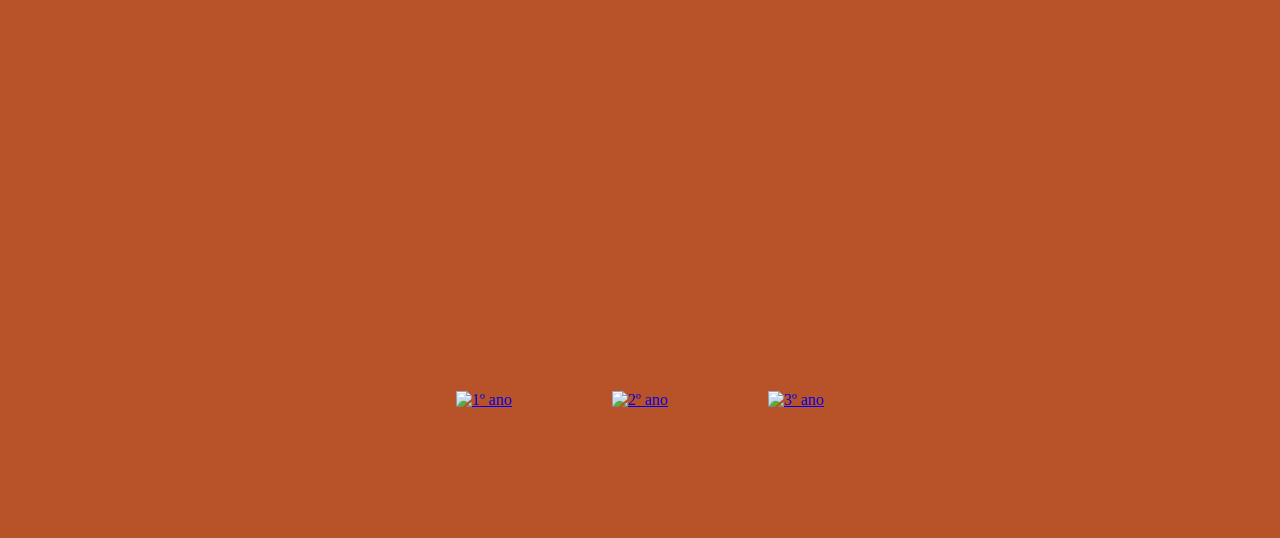
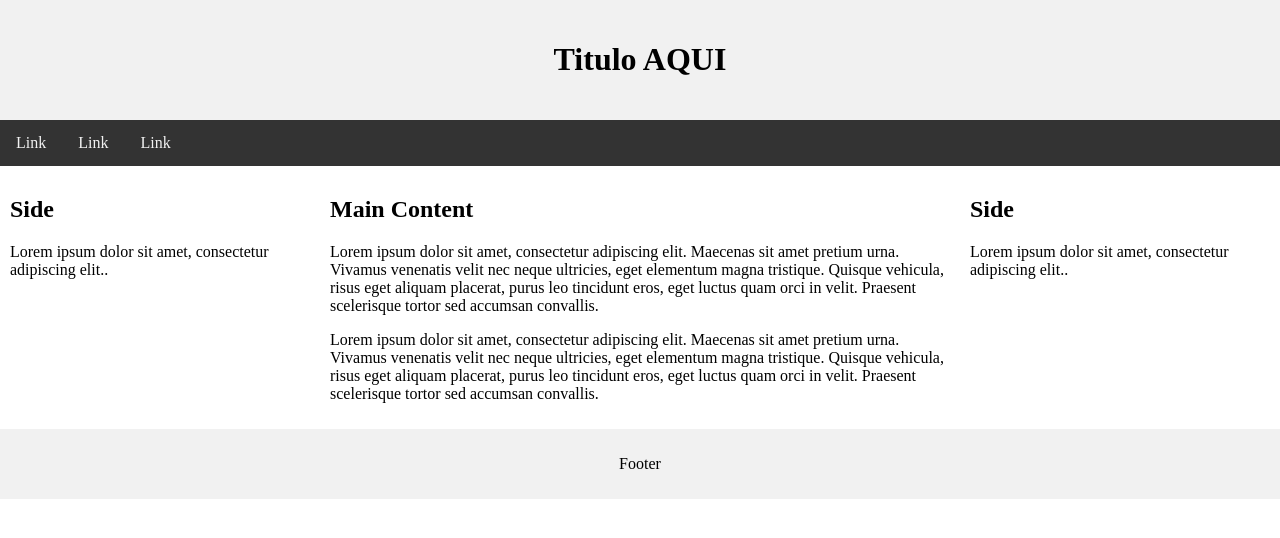
Before and after one commit to alicemdias/Site-Historia, a plain HTML site: page ensinoMedio/1ºano/1ºano.html in a window 1280 px wide. Drawn offline with Linux system fonts and the light colour scheme.

Commit message:
More Pages

```diff
--- a/ensinoMedio/1ºano/1ºano.html
+++ b/ensinoMedio/1ºano/1ºano.html
@@ -9,28 +9,40 @@
         <!-- viewport will have the devices width and start ata scale 1.0 (withou zoom)-->
         <title>1º ano</title>
 
-        <link rel="stylesheet" href="/ensinoMedio/stylesEnsinoMedio.css">
+        <link rel="stylesheet" href="/ensinoMedio/1ºano/styles1ºano.css">
 
         <body>
-            <div class="centered">
-                <section>
-                    <p class="first">
-                        <a target="_blank"
-                        href="/ensinoMedio/1ºano/1ºano.html">
-                        <img src="/" width="300" height="300" alt="1º ano"></a>
-                    </p>
-                    <p class="second">
-                        <a target="_blank"
-                        href="/ensinoMedio/2ºano/2ºano.html">
-                        <img src="/" width="300" height="300" alt="2º ano"></a>
-                    </p>
-                    <p class="third">
-                        <a target="_blank"
-                        href="/ensinoMedio/3ºano/3ºano.html">
-                        <img src="/" width="300" height="300" alt="3º ano"></a>
-                    </p>
-                </section>
+            <div class="header">
+                <h1>Titulo AQUI</h1>
             </div>
+
+              <div class="topnav">
+                <a href="#">Link</a>
+                <a href="#">Link</a>
+                <a href="#">Link</a>
+              </div>
+
+              <div class="row">
+                <div class="column side">
+                  <h2>Side</h2>
+                  <p>Lorem ipsum dolor sit amet, consectetur adipiscing elit..</p>
+                </div>
+
+                <div class="column middle">
+                  <h2>Main Content</h2>
+                  <p>Lorem ipsum dolor sit amet, consectetur adipiscing elit. Maecenas sit amet pretium urna. Vivamus venenatis velit nec neque ultricies, eget elementum magna tristique. Quisque vehicula, risus eget aliquam placerat, purus leo tincidunt eros, eget luctus quam orci in velit. Praesent scelerisque tortor sed accumsan convallis.</p>
+                  <p>Lorem ipsum dolor sit amet, consectetur adipiscing elit. Maecenas sit amet pretium urna. Vivamus venenatis velit nec neque ultricies, eget elementum magna tristique. Quisque vehicula, risus eget aliquam placerat, purus leo tincidunt eros, eget luctus quam orci in velit. Praesent scelerisque tortor sed accumsan convallis.</p>
+                </div>
+
+                <div class="column side">
+                  <h2>Side</h2>
+                  <p>Lorem ipsum dolor sit amet, consectetur adipiscing elit..</p>
+                </div>
+              </div>
+
+              <div class="footer">
+                <p>Footer</p>
+              </div>
         </body>
     </head>
 </html>
--- a/ensinoMedio/1ºano/styles1ºano.css
+++ b/ensinoMedio/1ºano/styles1ºano.css
@@ -0,0 +1,73 @@
+* {
+    box-sizing: border-box;
+  }
+
+  body {
+    margin: 0;
+  }
+
+  /* Style the header */
+  .header {
+    background-color: #f1f1f1;
+    padding: 20px;
+    text-align: center;
+  }
+
+  /* Style the top navigation bar */
+  .topnav {
+    overflow: hidden;
+    background-color: #333;
+  }
+
+  /* Style the topnav links */
+  .topnav a {
+    float: left;
+    display: block;
+    color: #f2f2f2;
+    text-align: center;
+    padding: 14px 16px;
+    text-decoration: none;
+  }
+
+  /* Change color on hover */
+  .topnav a:hover {
+    background-color: #ddd;
+    color: black;
+  }
+
+  /* Create three unequal columns that floats next to each other */
+  .column {
+    float: left;
+    padding: 10px;
+  }
+
+  /* Left and right column */
+  .column.side {
+    width: 25%;
+  }
+
+  /* Middle column */
+  .column.middle {
+    width: 50%;
+  }
+
+  /* Clear floats after the columns */
+  .row:after {
+    content: "";
+    display: table;
+    clear: both;
+  }
+
+  /* Responsive layout - makes the three columns stack on top of each other instead of next to each other */
+  @media screen and (max-width: 600px) {
+    .column.side, .column.middle {
+      width: 100%;
+    }
+  }
+
+  /* Style the footer */
+  .footer {
+    background-color: #f1f1f1;
+    padding: 10px;
+    text-align: center;
+  }
--- a/main/stylesmain.css
+++ b/main/stylesmain.css
@@ -19,7 +19,7 @@ section{
 
 .centered {
     position: fixed;
-    top: 50%;
+    top: calc(50% - 30px);
     left: 50%;
     transform: translate(-50%, -50%);
 }
@@ -50,3 +50,18 @@ section p:hover{
         opacity: 1;
     }
 }
+
+footer {
+    background-color: #532b16;
+    text-align: center;
+    color: rgb(126, 85, 47);
+    padding: 10px;
+    position: absolute;
+    bottom: 0px;
+    width: 100%;
+  }
+
+footer a{
+    text-decoration: none;
+    color: rgb(126, 85, 47);
+}
```
Also changed, not shown: main/main.html (+6 -0 lines).
